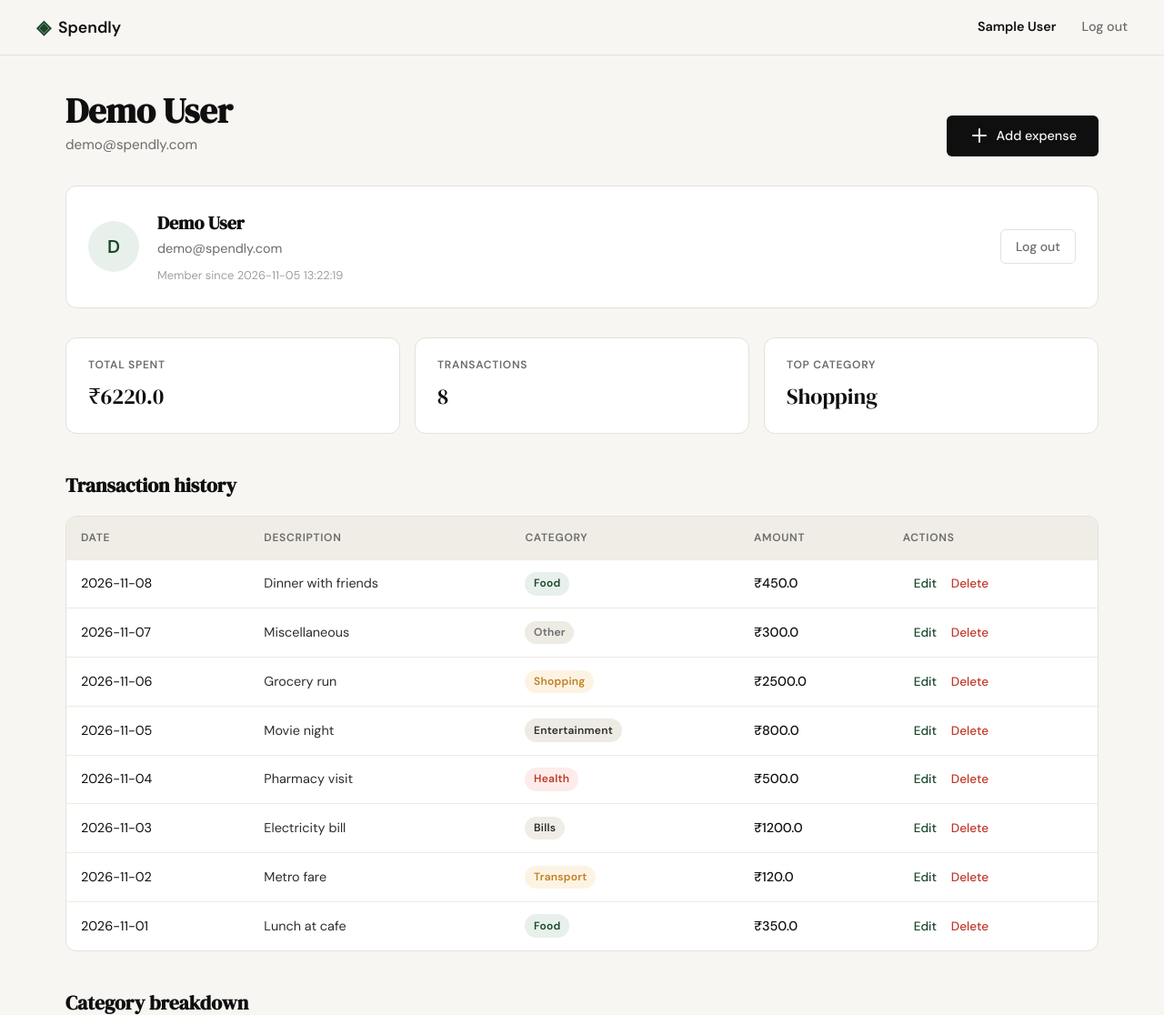
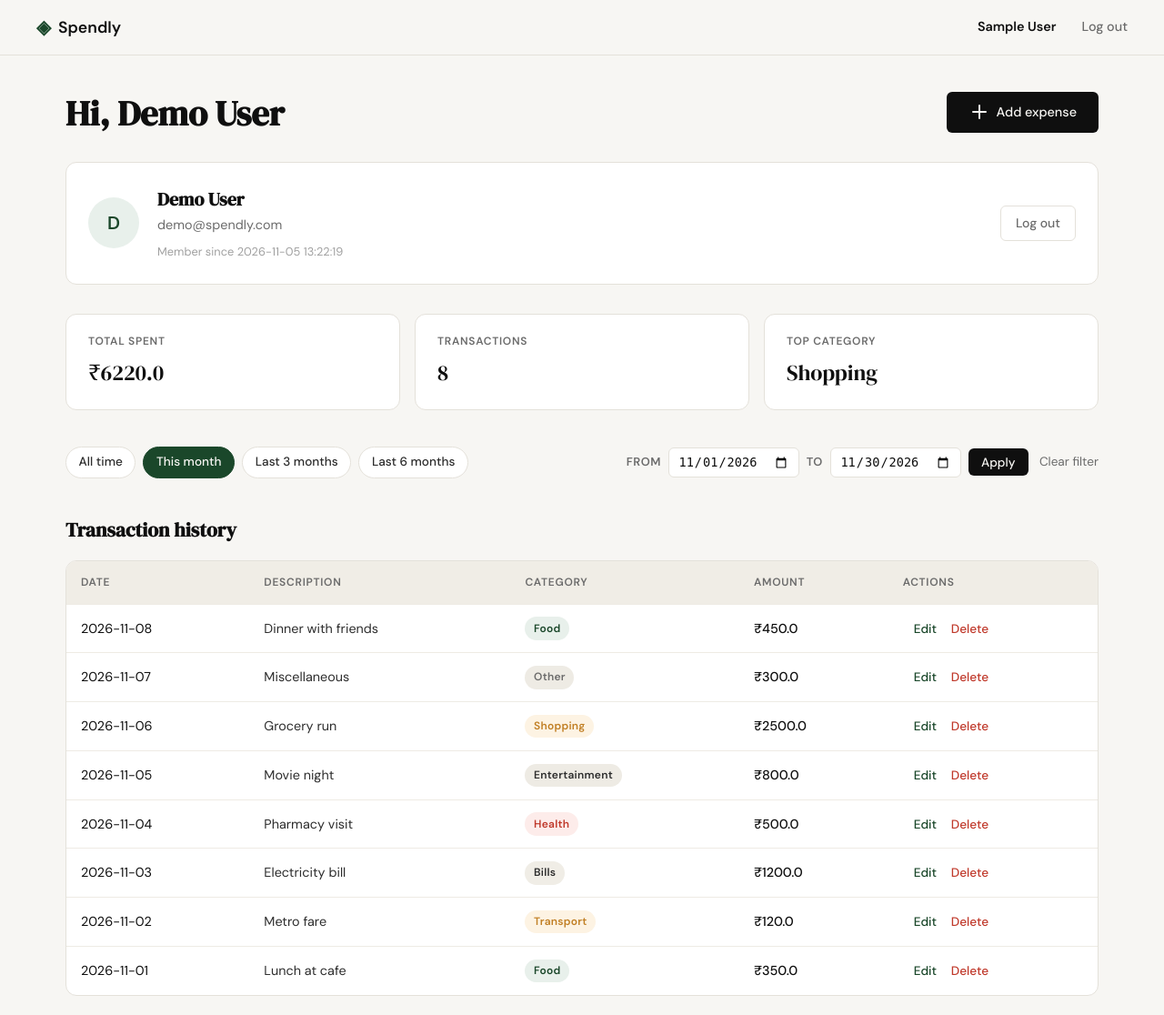
Before and after one commit to purvanshi0819/spendly, a Flask app: page /profile?range=this_month in a window 1280 px wide. Shown: the top 1116 px of the page at 91% size. Run offline with Flask 3, Linux system fonts and the light colour scheme; the visitor is signed in with stand-in values (Sample User, id 1); data comes from the database, SQL or seed files in the repository.

Commit message:
add date filter to profile page

```diff
--- a/app.py
+++ b/app.py
@@ -1,4 +1,6 @@
 import sqlite3
+
+from datetime import date, timedelta
 
 from flask import Flask, render_template, request, redirect, url_for, session
 
@@ -105,7 +107,63 @@ def profile():
         session.clear()
         return redirect(url_for("login"))
 
-    expenses = get_expenses_by_user(user_id)
+    # Parse optional date filters from query string (never trust raw input).
+    def _parse_iso(value):
+        value = (value or "").strip()
+        if not value:
+            return None
+        try:
+            return date.fromisoformat(value).isoformat()
+        except ValueError:
+            return None
+
+    allowed_ranges = {"this_month", "last_3_months", "last_6_months", "all_time"}
+    selected_range = (request.args.get("range") or "").strip()
+    if selected_range not in allowed_ranges:
+        selected_range = ""
+
+    start_raw = request.args.get("start_date")
+    end_raw = request.args.get("end_date")
+
+    today = date.today()
+
+    def _month_start(d, months_back):
+        total = d.month - 1 - months_back
+        year = d.year + total // 12
+        month = (total % 12) + 1
+        return date(year, month, 1)
+
+    def _month_end(d):
+        if d.month == 12:
+            return date(d.year + 1, 1, 1) - timedelta(days=1)
+        return date(d.year, d.month + 1, 1) - timedelta(days=1)
+
+    if selected_range:
+        if selected_range == "this_month":
+            filter_start = _month_start(today, 0)
+            filter_end = _month_end(today)
+        elif selected_range == "last_3_months":
+            filter_start = _month_start(today, 2)
+            filter_end = _month_end(today)
+        elif selected_range == "last_6_months":
+            filter_start = _month_start(today, 5)
+            filter_end = _month_end(today)
+        else:  # all_time
+            filter_start = None
+            filter_end = None
+        start_param = filter_start.isoformat() if filter_start else None
+        end_param = filter_end.isoformat() if filter_end else None
+        form_start = start_param or ""
+        form_end = end_param or ""
+    else:
+        start_param = _parse_iso(start_raw)
+        end_param = _parse_iso(end_raw)
+        form_start = start_param or ""
+        form_end = end_param or ""
+
+    expenses = get_expenses_by_user(user_id, start_date=start_param, end_date=end_param)
+
+    filter_active = bool(start_param or end_param)
 
     # Derived summary values (plain Python, no SQL).
     total_spent = sum((e["amount"] or 0) for e in expenses)
@@ -127,6 +185,10 @@ def profile():
         expense_count=expense_count,
         top_category=top_category,
         category_breakdown=category_breakdown,
+        selected_range=selected_range,
+        form_start=form_start,
+        form_end=form_end,
+        filter_active=filter_active,
     )
 
 
--- a/database/db.py
+++ b/database/db.py
@@ -126,17 +126,19 @@ def get_user_by_id(user_id):
         conn.close()
 
 
-def get_expenses_by_user(user_id):
-    """Return the user's expenses ordered by date desc, then id desc."""
+def get_expenses_by_user(user_id, start_date=None, end_date=None):
+    """Return the user's expenses, optionally bounded by inclusive date range."""
     conn = get_db()
     try:
-        return conn.execute(
-            """
-            SELECT * FROM expenses
-            WHERE user_id = ?
-            ORDER BY date DESC, id DESC
-            """,
-            (user_id,),
-        ).fetchall()
+        query = "SELECT * FROM expenses WHERE user_id = ?"
+        params = [user_id]
+        if start_date:
+            query += " AND date >= ?"
+            params.append(start_date)
+        if end_date:
+            query += " AND date <= ?"
+            params.append(end_date)
+        query += " ORDER BY date DESC, id DESC"
+        return conn.execute(query, params).fetchall()
     finally:
         conn.close()
--- a/static/css/profile.css
+++ b/static/css/profile.css
@@ -281,6 +281,84 @@
 .profile-breakdown-bar-shopping { background: var(--accent); }
 .profile-breakdown-bar-other { background: var(--ink-muted); }
 
+/* Filter */
+.profile-filter-section {
+    display: flex;
+    flex-direction: row;
+    flex-wrap: wrap;
+    align-items: center;
+    justify-content: space-between;
+    gap: 0.75 rem;
+}
+
+.profile-filter-chips {
+    display: flex;
+    flex-wrap: wrap;
+    gap: 0.5rem;
+}
+
+.profile-filter-chip {
+    display: inline-block;
+    padding: 0.35rem 0.85rem;
+    border-radius: 999px;
+    border: 1px solid var(--border);
+    background: var(--paper-card);
+    color: var(--ink-soft);
+    font-size: 0.85rem;
+    font-weight: 500;
+    transition: all 0.2s;
+}
+
+.profile-filter-chip:hover {
+    border-color: var(--accent);
+    color: var(--accent);
+}
+
+.profile-filter-chip-active {
+    background: var(--accent);
+    border-color: var(--accent);
+    color: var(--paper);
+}
+
+.profile-filter-form {
+    display: flex;
+    flex-wrap: wrap;
+    align-items: center;
+    gap: 0.5rem;
+}
+
+.profile-filter-label {
+    font-size: 0.8rem;
+    font-weight: 600;
+    color: var(--ink-muted);
+    text-transform: uppercase;
+    letter-spacing: 0.04em;
+}
+
+.profile-filter-input {
+    padding: 0.4rem 0.6rem;
+    border: 1px solid var(--border);
+    border-radius: var(--radius-sm);
+    background: var(--paper-card);
+    color: var(--ink);
+    font-size: 0.85rem;
+}
+
+.profile-filter-apply {
+    padding: 0.4rem 0.9rem;
+    font-size: 0.85rem;
+}
+
+.profile-filter-clear {
+    font-size: 0.85rem;
+    color: var(--ink-muted);
+    margin-left: 0.25rem;
+}
+
+.profile-filter-clear:hover {
+    color: var(--danger);
+}
+
 /* Responsive */
 @media (max-width: 900px) {
     .profile-stats { grid-template-columns: 1fr; }
--- a/templates/profile.html
+++ b/templates/profile.html
@@ -12,8 +12,8 @@
 
     <header class="profile-header">
         <div>
-            <h1 class="profile-title">{{ user.name }}</h1>
-            <p class="profile-subtitle">{{ user.email }}</p>
+            <h1 class="profile-title">Hi, {{ user.name }}</h1>
+            <!-- <p class="profile-subtitle">{{ user.email }}</p> -->
         </div>
         <a href="{{ url_for('add_expense') }}" class="btn-primary profile-add-btn">
             <i data-lucide="plus"></i> Add expense
@@ -47,6 +47,31 @@
             <span class="profile-stat-label">Top category</span>
             <span class="profile-stat-value">{{ top_category if top_category else "—" }}</span>
         </div>
+    </section>
+
+    <!-- Date filter -->
+    <section class="profile-section profile-filter-section">
+        <div class="profile-filter-chips">
+            <a href="{{ url_for('profile') }}"
+               class="profile-filter-chip {% if selected_range in ('', 'all_time') and not filter_active %}profile-filter-chip-active{% endif %}">All time</a>
+            <a href="{{ url_for('profile', range='this_month') }}"
+               class="profile-filter-chip {% if selected_range == 'this_month' %}profile-filter-chip-active{% endif %}">This month</a>
+            <a href="{{ url_for('profile', range='last_3_months') }}"
+               class="profile-filter-chip {% if selected_range == 'last_3_months' %}profile-filter-chip-active{% endif %}">Last 3 months</a>
+            <a href="{{ url_for('profile', range='last_6_months') }}"
+               class="profile-filter-chip {% if selected_range == 'last_6_months' %}profile-filter-chip-active{% endif %}">Last 6 months</a>
+        </div>
+
+        <form method="get" action="{{ url_for('profile') }}" class="profile-filter-form">
+            <label class="profile-filter-label" for="filter-start">From</label>
+            <input id="filter-start" type="date" name="start_date" value="{{ form_start }}" class="profile-filter-input">
+            <label class="profile-filter-label" for="filter-end">To</label>
+            <input id="filter-end" type="date" name="end_date" value="{{ form_end }}" class="profile-filter-input">
+            <button type="submit" class="btn-primary profile-filter-apply">Apply</button>
+            {% if filter_active %}
+            <a href="{{ url_for('profile') }}" class="profile-filter-clear">Clear filter</a>
+            {% endif %}
+        </form>
     </section>
 
     <!-- Transaction history -->
```
Also changed, not shown: .claude/specs/05-date-filter.md (added).
